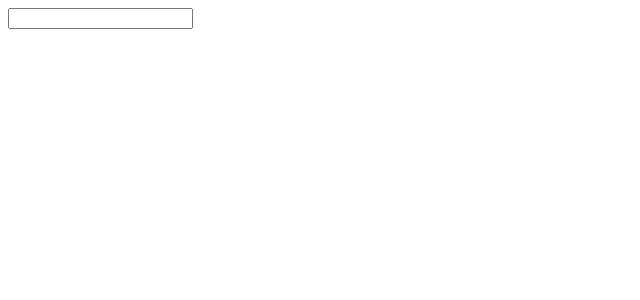
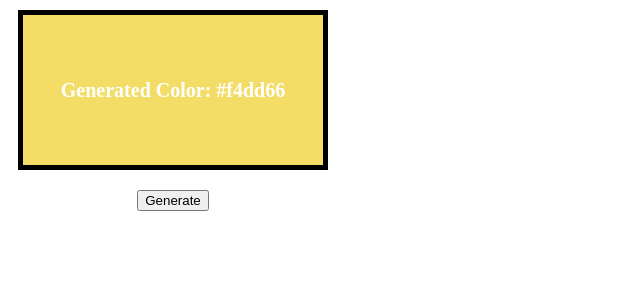
Before and after one commit to martfojt/react-color-generator, a React app: page / in a window 1280 px wide. Shown: the top 300 px of the page, without its empty margins (0-640 px from the left). Built offline with nearby package versions, Linux system fonts and the light colour scheme.

Commit message:
Add readme content and comments for the code in app and components files

```diff
--- a/package.json
+++ b/package.json
@@ -23,6 +23,7 @@
   },
   "dependencies": {
     "@upleveled/react-scripts": "5.0.13",
+    "randomcolor": "^0.6.2",
     "react": "^18.2.0",
     "react-dom": "^18.2.0"
   },
@@ -31,6 +32,7 @@
     "@testing-library/jest-dom": "^5.17.0",
     "@testing-library/react": "^13.4.0",
     "@testing-library/user-event": "^13.5.0",
+    "@types/randomcolor": "^0.5.9",
     "@types/react": "^18.2.48",
     "@types/react-dom": "^18.2.18",
     "@types/testing-library__jest-dom": "^5.14.9",
--- a/src/App.js
+++ b/src/App.js
@@ -1,9 +1,35 @@
-import logo from './logo.svg';
+import React from 'react';
+import GenerateColor from './components';
 
 export default function App() {
+  // State for tracking the key used to re-render the GenerateColor component
+  const [key, setKey] = React.useState(0);
+
+  // Function to generate a new color
+  const generateNewColor = () => {
+    // Update the key to a new value to force re-render of GenerateColor
+    setKey((prevKey) => prevKey + 1);
+  };
+  // Style object for the button container
+  const buttonStyle = {
+    display: 'flex',
+    justifyContent: 'center',
+    marginTop: '20px',
+    marginLeft: '15px',
+    width: '300px',
+  };
+  // Style object for the main container
+  const container = {
+    width: '300px',
+  };
+
+  // Rendering the main app component
   return (
-    <div>
-      <input></input>
+    <div style={container}>
+      <GenerateColor key={`color-${key}`} />
+      <div style={buttonStyle}>
+        <button onClick={generateNewColor}>Generate</button>
+      </div>
     </div>
   );
 }
--- /dev/null
+++ b/src/components.js
@@ -0,0 +1,32 @@
+import randomColor from 'randomcolor';
+import React, { useEffect, useState } from 'react';
+
+export default function GenerateColor() {
+  // State for the current color
+  const [color, setColor] = useState('');
+
+  // Effect hook to generate a new color
+  useEffect(() => {
+    // Generate a random color and set it to state
+    const newColor = randomColor();
+    setColor(newColor);
+  }, []);
+
+  // Style object for the color display block
+  const blockStyle = {
+    backgroundColor: color,
+    color: 'white',
+    width: '300px',
+    height: '150px',
+    display: 'flex',
+    justifyContent: 'center',
+    alignItems: 'center',
+    fontWeight: 'bold',
+    fontSize: '20px',
+    border: '5px solid black',
+    margin: '10px',
+  };
+
+  // Rendering the color block with the generated color
+  return <div style={blockStyle}>Generated Color: {color}</div>;
+}
```
Also changed, not shown: 2 other files (tests, documents, lock files or other folders).
